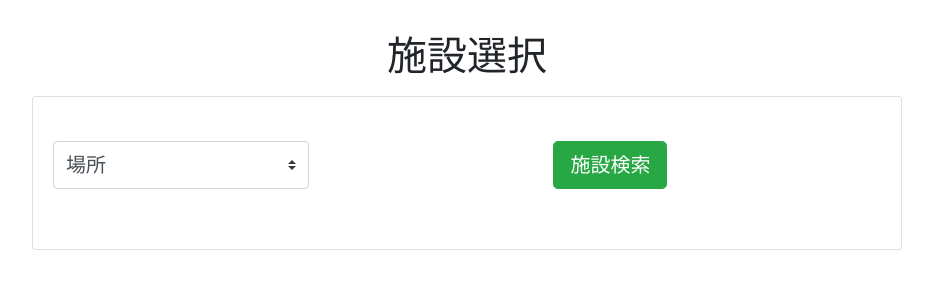
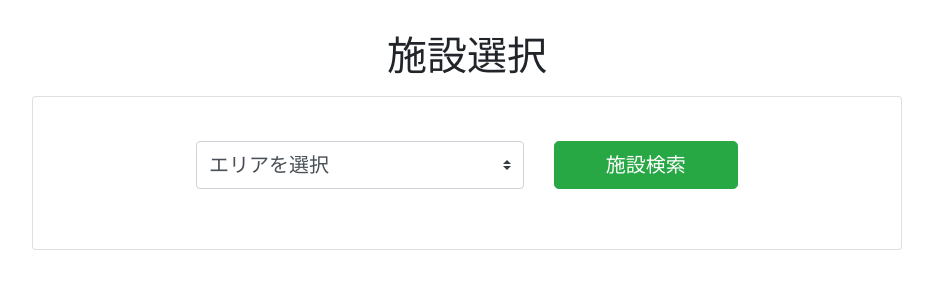
Before and after one commit to inaba1203mpka/sal_server_test, a Django app: page /facility_list/ in a window 1280 px wide. Shown: the part 56-356 px from the top of the page, without its empty margins (173-1106 px from the left). Run offline with Django 3.2, Linux system fonts and the light colour scheme; the visitor is signed in with stand-in values (Sample User, id 1); data that the repository does not hold is empty; some libraries are stand-ins or nearby versions.

Commit message:
予約一覧の改良

```diff
--- a/sal_server/system/forms.py
+++ b/sal_server/system/forms.py
@@ -51,7 +51,7 @@ class ReservationForm(forms.ModelForm):
             'woman_out': forms.NumberInput(attrs={'placeholder':'数値を入力してください'}),
             'email': forms.TextInput(attrs={'placeholder':'例：minamiboso@example.com'}),
             'phone': forms.NumberInput(attrs={'placeholder':'例：0001111222'}),
-            'date_select': forms.NumberInput(attrs={'placeholder':'例：2000-1-1'}),
+            'date_select_0': forms.NumberInput(attrs={'placeholder':'例：2000-1-1'}),
             'time_for': forms.NumberInput(attrs={'placeholder':'例：1'})
 
         }
--- a/sal_server/system/templates/system/facility_list.html
+++ b/sal_server/system/templates/system/facility_list.html
@@ -15,19 +15,19 @@
           <div class="card-body">
             <form method="get" action="">
               <div class="row">
-                <div class="col-md-4">
+                <div class="col-md-5 offset-md-2">
                   <div class="form-group mt-4 mb-4">
                     <select class="custom-select custom-select-lg" name="area">
-                      <option selected>場所</option>
+                      <option selected>エリアを選択</option>
                       {% for a in areas %}
                       <option>{{ a }}</option>
                       {% endfor %}
                     </select>
                   </div>
                 </div>
-                <div class="col-md-2 mt-4 ml-auto mr-auto">
+                <div class="col-md-3 mt-4">
                   <div class="form-group">
-                    <button id="filter" class="btn btn-success btn-lg">施設検索</button>
+                    <button id="filter" class="btn btn-success btn-lg btn-block">施設検索</button>
                   </div>
                 </div>
               </div>
```
Also changed, not shown: sal_server/system/templates/system/reservation_list.html (+12 -0 lines).
